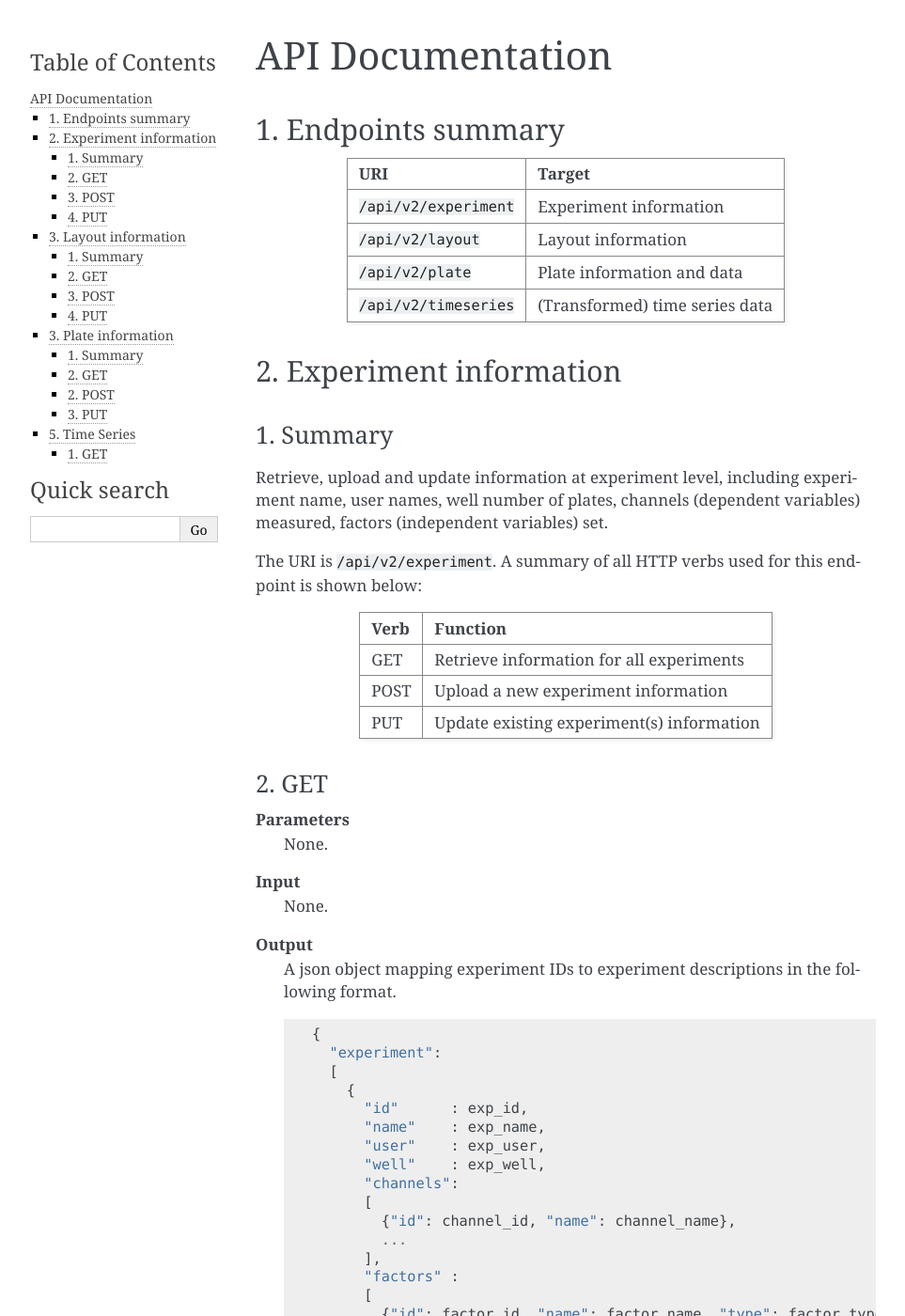
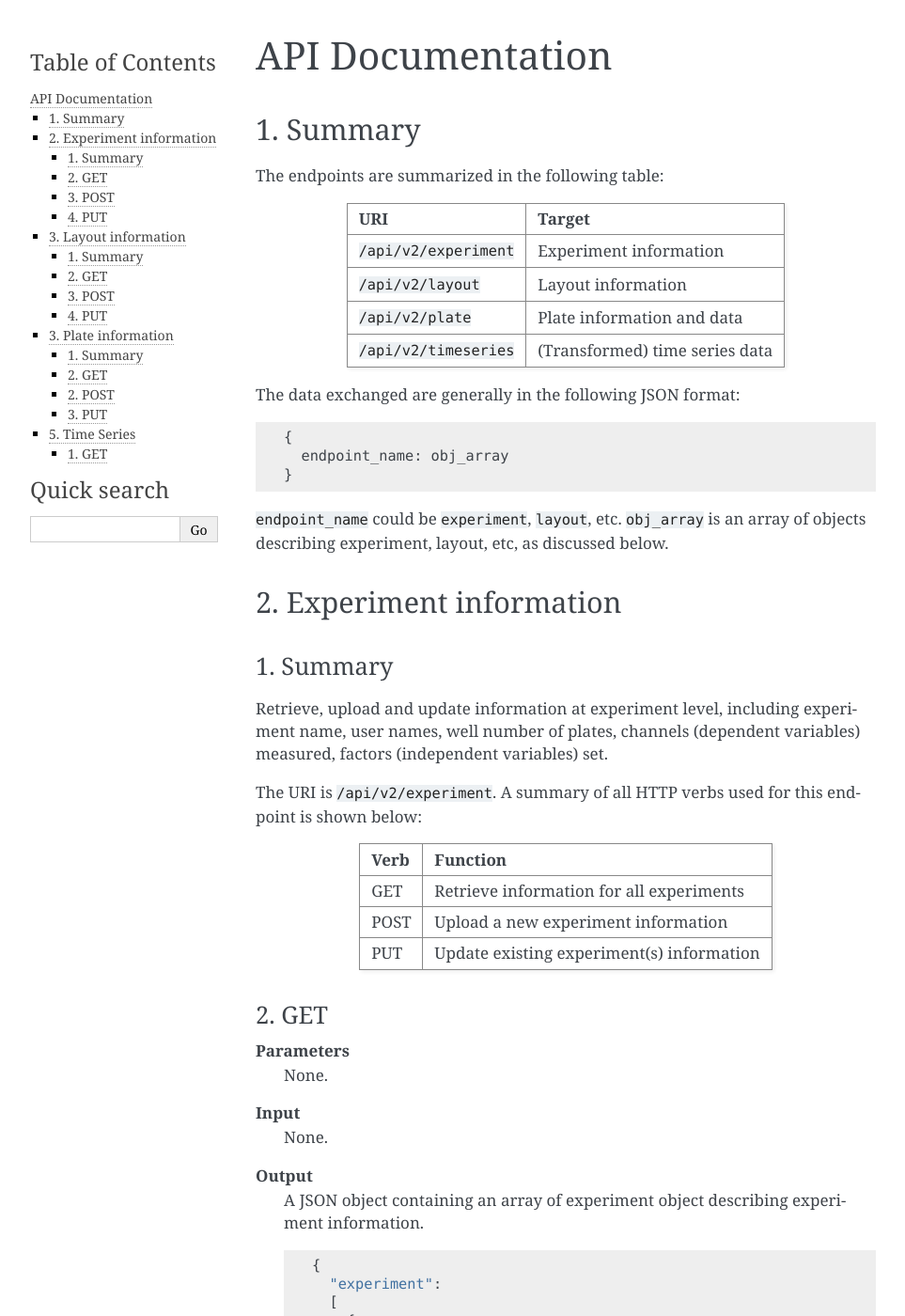
Before and after one commit to gaoce/TimeVis, a Sphinx documentation site: the page built from docs/api_v2.rst, in a window 1280 px wide and 1400 px high. Shown: the whole window at 94% size, without its empty margins (148-1111 px from the left). Built offline with Sphinx 7.4.7, drawn with Linux system fonts in a browser that asks for light colours; some of the changed text lies outside the part shown.

```diff
--- a/docs/api_v2.rst
+++ b/docs/api_v2.rst
@@ -3,8 +3,10 @@ API Documentation
 *****************
 .. This is version 2 of API. Version 1 is hidden somewhere in the history.
 
-1. Endpoints summary
-====================
+1. Summary
+==========
+
+The endpoints are summarized in the following table:
 
 +------------------------+---------------------------------+
 | URI                    | Target                          |
@@ -17,6 +19,17 @@ API Documentation
 +------------------------+---------------------------------+
 | ``/api/v2/timeseries`` | (Transformed) time series data  |
 +------------------------+---------------------------------+
+
+The data exchanged are generally in the following JSON format:
+
+::
+
+  {
+    endpoint_name: obj_array
+  }
+
+``endpoint_name`` could be ``experiment``, ``layout``, etc. ``obj_array`` is an
+array of objects describing experiment, layout, etc, as discussed below.
 
 2. Experiment information
 =========================
@@ -53,8 +66,8 @@ endpoint is shown below:
 **Input**
     None.
 **Output**
-    A json object mapping experiment IDs to experiment descriptions in the
-    following format.
+    A JSON object containing an array of experiment object describing experiment
+    information.
 
     ::
 
@@ -143,7 +156,7 @@ endpoint is shown below:
 **Parameters**
     None.
 **Input**
-    A json object with the same format as described in ``GET``.
+    A JSON object with the same format as described in ``GET``.
 
     **Note**: ``exp_id`` and ``channel_id`` and ``factor_id`` for a new
     experiment should be zero, ie. "0".
@@ -208,7 +221,7 @@ endpoint is shown below:
 **Parameters**
     None.
 **Input**
-    A json object with the same format as described in ``GET``. Only one
+    A JSON object with the same format as described in ``GET``. Only one
     experiment is allowed to updated at a time. Note update may cause loss of
     factor and channel.
 
@@ -289,7 +302,7 @@ A summary of all HTTP verbs used for this endpoint:
 **Input**
     None.
 **Output**
-    A json object that specifies experiment id and maps layout IDs to layout
+    A JSON object that specifies experiment id and maps layout IDs to layout
     descriptions, for expample:
 
     ::
@@ -314,7 +327,7 @@ A summary of all HTTP verbs used for this endpoint:
         ]
       }
 
-    Unquoted variables are:
+    The unquoted variables are:
 
     * ``layout_id``:   Integer. Layout ID.
     * ``layout_name``: String.  Layout name.
@@ -373,7 +386,7 @@ A summary of all HTTP verbs used for this endpoint:
 **Parameters**
     ``?eid=exp_id``, mandatory, experiment id.
 **Input**
-    A json object with the same format as described in ``GET``.
+    A JSON object with the same format as described in ``GET``.
 
     **Note** ``layout_id`` for a new layout should be character zero, ie. "0".
 
@@ -415,7 +428,7 @@ A summary of all HTTP verbs used for this endpoint:
 **Parameters**
     None.
 **Input**
-    A json object with the same format as described in ``GET``. Only one layout
+    A JSON object with the same format as described in ``GET``. Only one layout
     is allowed to be updated at a time.
 
     Here is an example:
@@ -483,7 +496,7 @@ A summary of all HTTP verbs used for this endpoint is as follows:
 **Input**
     None.
 **Output**
-    A json object mapping experiment IDs to experiment descriptions, for
+    A JSON object mapping experiment IDs to experiment descriptions, for
     expample:
 
     ::
@@ -528,7 +541,7 @@ A summary of all HTTP verbs used for this endpoint is as follows:
 **Parameters**
     ``?exp=exp_id&layout=layou_id``, mandatory.
 **Input**
-    A json object with the same format as described in ``GET``. Only one plate
+    A JSON object with the same format as described in ``GET``. Only one plate
     is allowed to be uploaded per request. **Note** ``plate_id`` for a new
     layout should be character zero, ie. "0".
 **Output**
@@ -540,7 +553,7 @@ A summary of all HTTP verbs used for this endpoint is as follows:
 **Parameters**
     ``?exp=exp_id&layout=layou_id``, mandatory.
 **Input**
-    A json object with the same format as described in ``GET``.
+    A JSON object with the same format as described in ``GET``.
 **Output**
     None.
 
@@ -561,7 +574,7 @@ A summary of all HTTP verbs used for this endpoint:
 **Parameters**
     None
 **Input**
-    A json object describing query criteria. Mandatory.
+    A JSON object describing query criteria. Mandatory.
 
 ::
 
@@ -576,7 +589,7 @@ A summary of all HTTP verbs used for this endpoint:
   }
 
 **Output**
-  A json object containing time series data, for expample:
+  A JSON object containing time series data, for expample:
 
 ::
 
```
